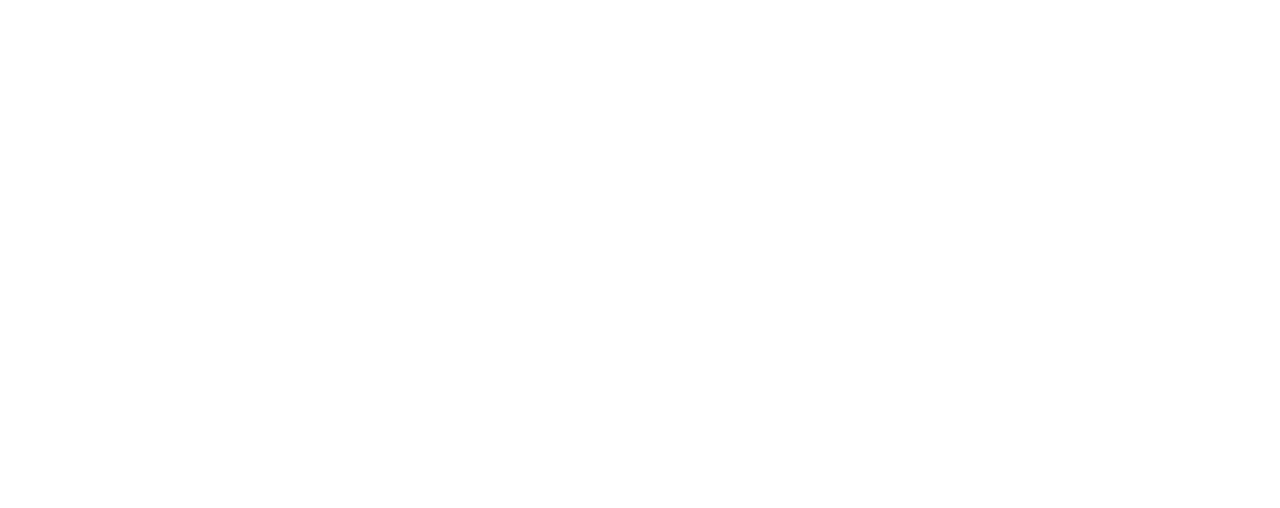
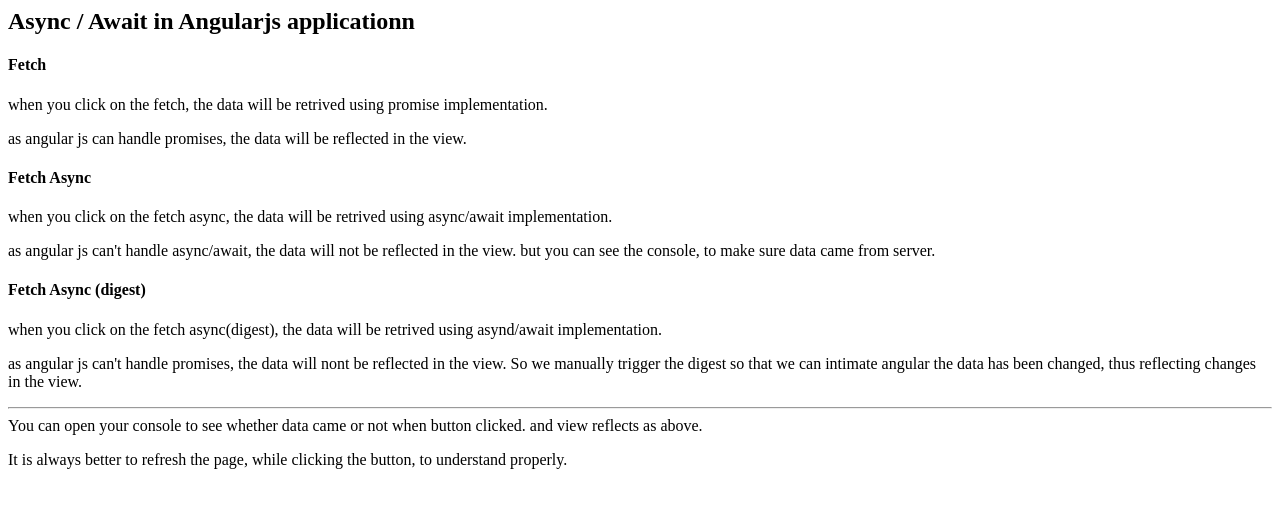
Before and after one commit to aka-Swaraj/async-await-with-angularjs, a website: page index.html in a window 1280 px wide. Drawn offline with Linux system fonts and the light colour scheme.

Commit message:
documentation added

```diff
--- a/index.html
+++ b/index.html
@@ -1 +1,43 @@
+<h2>Async / Await in Angularjs applicationn</h2>
+
+<h4>Fetch</h4>
+<p>
+  when you click on the fetch, the data will be retrived using promise
+  implementation.
+</p>
+<p>
+  as angular js can handle promises, the data will be reflected in the view.
+</p>
+
+<h4>Fetch Async</h4>
+<p>
+  when you click on the fetch async, the data will be retrived using async/await
+  implementation.
+</p>
+<p>
+  as angular js can't handle async/await, the data will not be reflected in the
+  view. but you can see the console, to make sure data came from server.
+</p>
+
+<h4>Fetch Async (digest)</h4>
+<p>
+  when you click on the fetch async(digest), the data will be retrived using
+  asynd/await implementation.
+</p>
+<p>
+  as angular js can't handle promises, the data will nont be reflected in the
+  view. So we manually trigger the digest so that we can intimate angular the
+  data has been changed, thus reflecting changes in the view.
+</p>
+<hr />
+
+<div>
+  You can open your console to see whether data came or not when button clicked.
+  and view reflects as above.
+  <p>
+    It is always better to refresh the page, while clicking the button, to
+    understand properly.
+  </p>
+</div>
+
 <div id="app"></div>
--- a/style.css
+++ b/style.css
@@ -1,3 +1,9 @@
-h1, h2 {
+h1,
+h2 {
   font-family: Lato;
 }
+
+body {
+  font-family: -apple-system, BlinkMacSystemFont, 'Segoe UI', Roboto, Oxygen,
+    Ubuntu, Cantarell, 'Open Sans', 'Helvetica Neue', sans-serif;
+}
```
